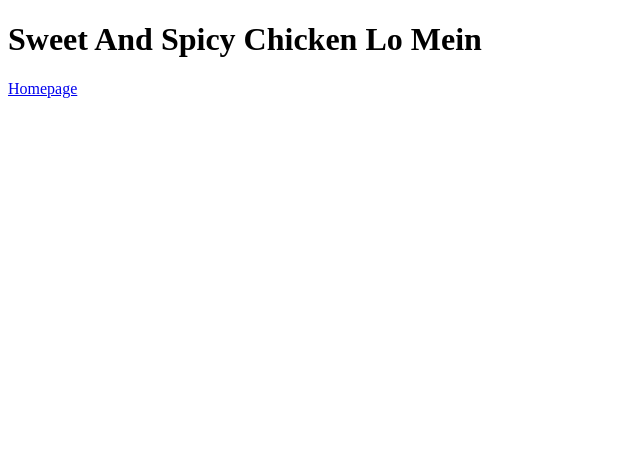
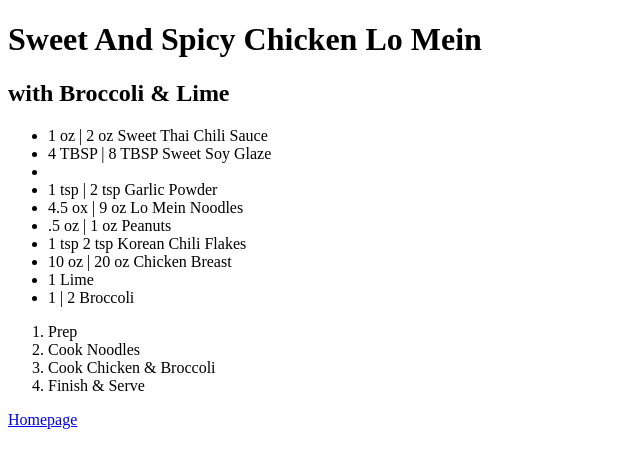
Before and after one commit to Iced6meric6nos/recipes, a plain HTML site: page hello_fresh/sweet_and_spicy_chicken_lo_mein.html in a window 1280 px wide. Shown: the whole page, without its empty margins (0-640 px from the left). Drawn offline with Linux system fonts and the light colour scheme.

Commit message:
updated chicken lomein recipe to include a description, ingredients & a steps to cook section

```diff
--- a/hello_fresh/sweet_and_spicy_chicken_lo_mein.html
+++ b/hello_fresh/sweet_and_spicy_chicken_lo_mein.html
@@ -7,6 +7,30 @@
     <body>
         <h1>Sweet And Spicy Chicken Lo Mein</h1>
 
+        <!-- Description -->
+        <h2>with Broccoli & Lime</h2>
+
+        <!-- Ingredients -->
+        <ul>
+            <li>1 oz | 2 oz Sweet Thai Chili Sauce</li>
+            <li>4 TBSP | 8 TBSP Sweet Soy Glaze<li>
+            <li>1 tsp | 2 tsp Garlic Powder</li>
+            <li>4.5 ox | 9 oz Lo Mein Noodles</li>
+            <li>.5 oz | 1 oz Peanuts</li>
+            <li>1 tsp  2 tsp Korean Chili Flakes</li>
+            <li>10 oz | 20 oz Chicken Breast</li>
+            <li>1 Lime</li>
+            <li>1 | 2 Broccoli</li>
+        </ul>
+
+        <!-- Steps To Cook -->
+        <ol>
+            <li>Prep</li>
+            <li>Cook Noodles</li>
+            <li>Cook Chicken & Broccoli</li>
+            <li>Finish & Serve</li>
+        </ol>
+
         <a href="../index.html">Homepage</a>
     </body>
 </html>
```
Also changed, not shown: hello_fresh/one_pan_beef_stir_fry_tacos.html (+1 -0 lines), index.html (+6 -8 lines).
